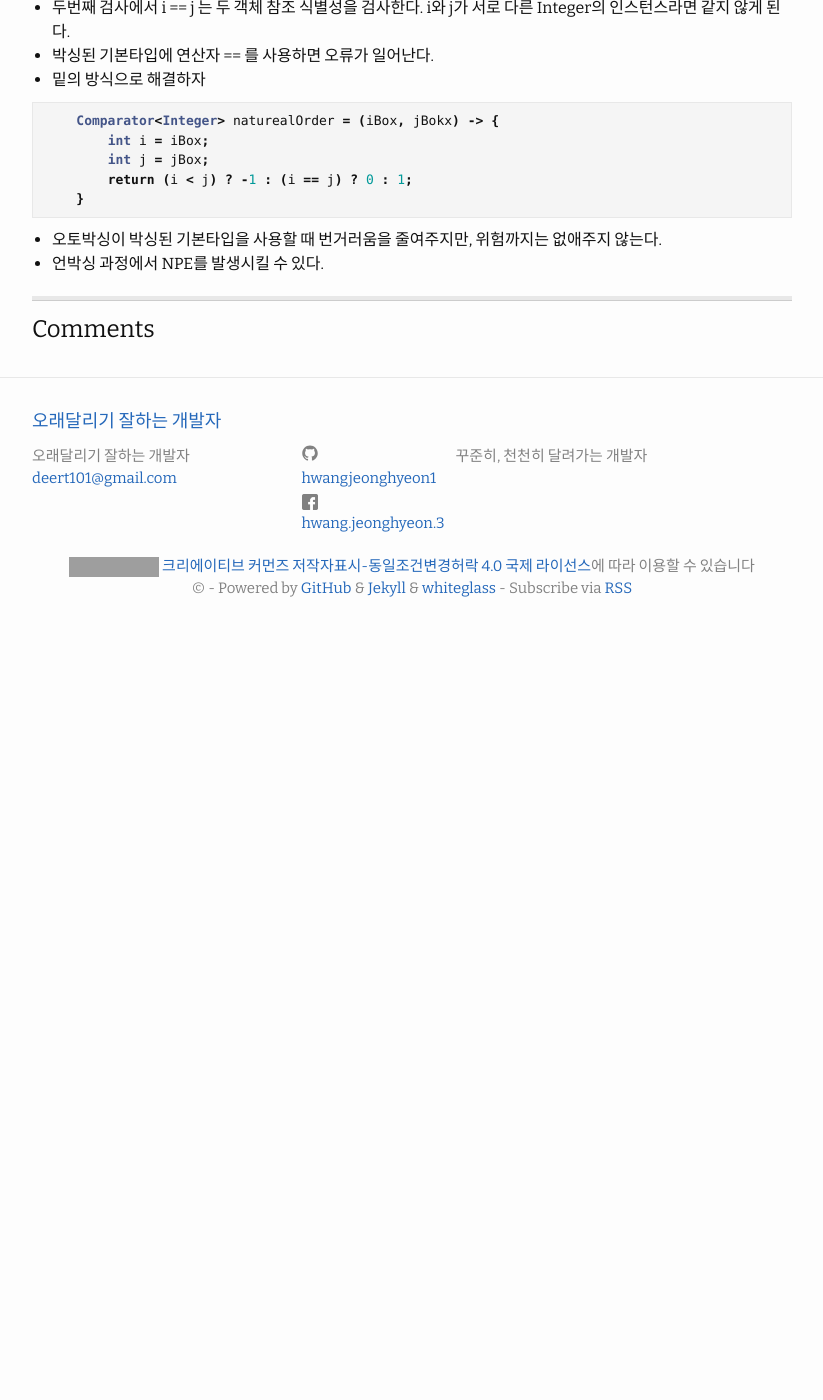
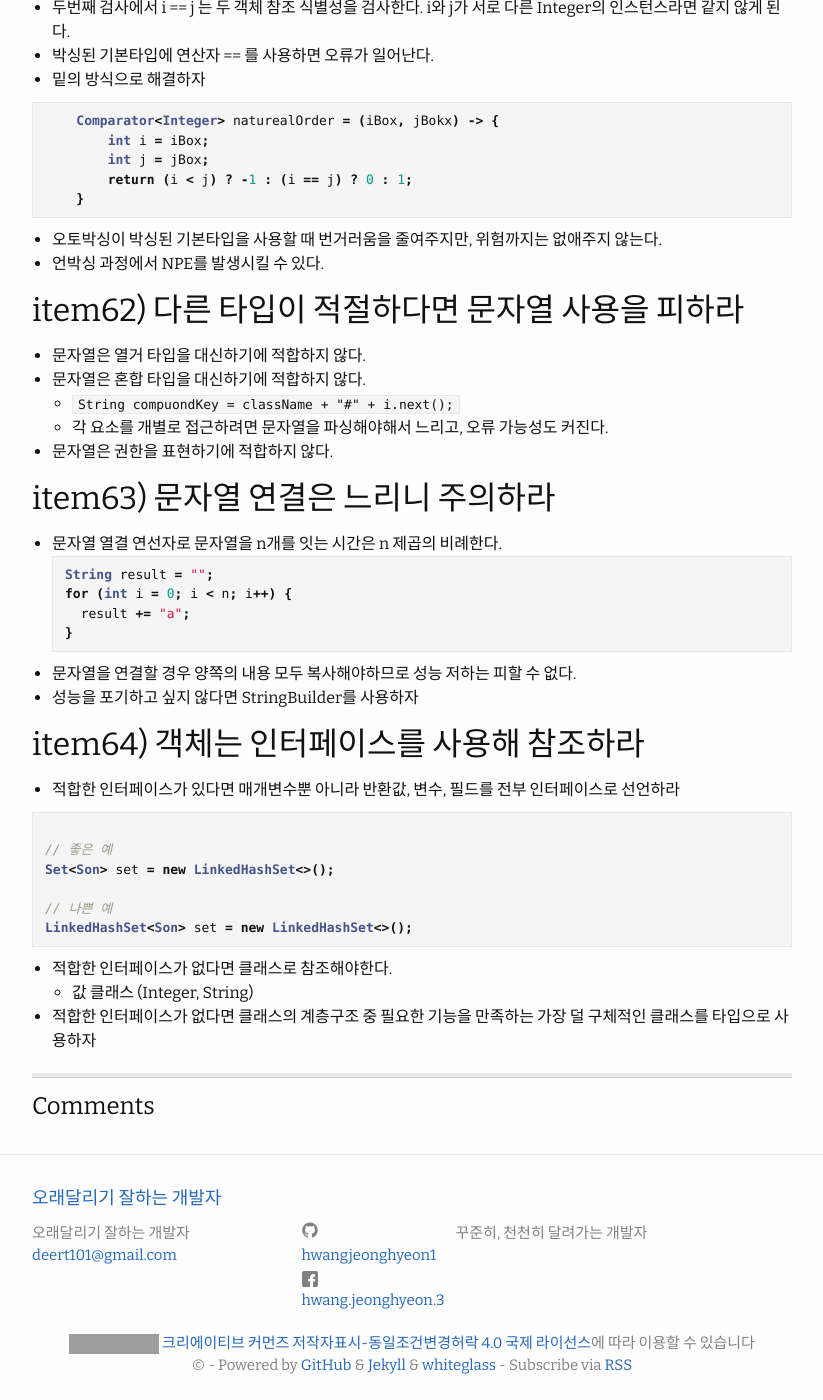
Before and after one commit to HWANGJEONGHYEON1/HWANGJEONGHYEON1.github.io, a Jekyll site: the page built from _posts/2022-06-23-effectivc_java7.md, in a window 1280 px wide and 1400 px high, scrolled down 1952 px. Shown: the whole window, without its empty margins (228-1051 px from the left). Built offline with Jekyll 4.4.1, drawn with Linux system fonts in a browser that asks for light colours; comment, search, counter and statistics services are not loaded; before the commit the page ends 2582 px from its top, so only the background shows below that; grey boxes are pictures that could not be loaded.

Commit message:
[docs] 객체는 인터페이스를 사용하라

````diff
--- a/_posts/2022-06-23-effectivc_java7.md
+++ b/_posts/2022-06-23-effectivc_java7.md
@@ -91,3 +91,38 @@ static int random(int n) {
 
 - 오토박싱이 박싱된 기본타입을 사용할 때 번거러움을 줄여주지만, 위험까지는 없애주지 않는다.
 - 언박싱 과정에서 NPE를 발생시킬 수 있다.
+
+
+## item62) 다른 타입이 적절하다면 문자열 사용을 피하라
+- 문자열은 열거 타입을 대신하기에 적합하지 않다.
+- 문자열은 혼합 타입을 대신하기에 적합하지 않다.
+    - `String compuondKey = className + "#" + i.next(); `
+    - 각 요소를 개별로 접근하려면 문자열을 파싱해야해서 느리고, 오류 가능성도 커진다.
+- 문자열은 권한을 표현하기에 적합하지 않다.
+
+
+## item63) 문자열 연결은 느리니 주의하라
+- 문자열 열결 연선자로 문자열을 n개를 잇는 시간은 n 제곱의 비례한다.
+```java
+String result = "";
+for (int i = 0; i < n; i++) {
+    result += "a";
+}
+```
+- 문자열을 연결할 경우 양쪽의 내용 모두 복사해야하므로 성능 저하는 피할 수 없다.
+- 성능을 포기하고 싶지 않다면 StringBuilder를 사용하자
+
+## item64) 객체는 인터페이스를 사용해 참조하라
+- 적합한 인터페이스가 있다면 매개변수뿐 아니라 반환값, 변수, 필드를 전부 인터페이스로 선언하라
+
+```java
+
+// 좋은 예
+Set<Son> set = new LinkedHashSet<>();
+
+// 나쁜 예
+LinkedHashSet<Son> set = new LinkedHashSet<>();
+```
+- 적합한 인터페이스가 없다면 클래스로 참조해야한다.
+    - 값 클래스 (Integer, String)
+- 적합한 인터페이스가 없다면 클래스의 계층구조 중 필요한 기능을 만족하는 가장 덜 구체적인 클래스를 타입으로 사용하자
````
